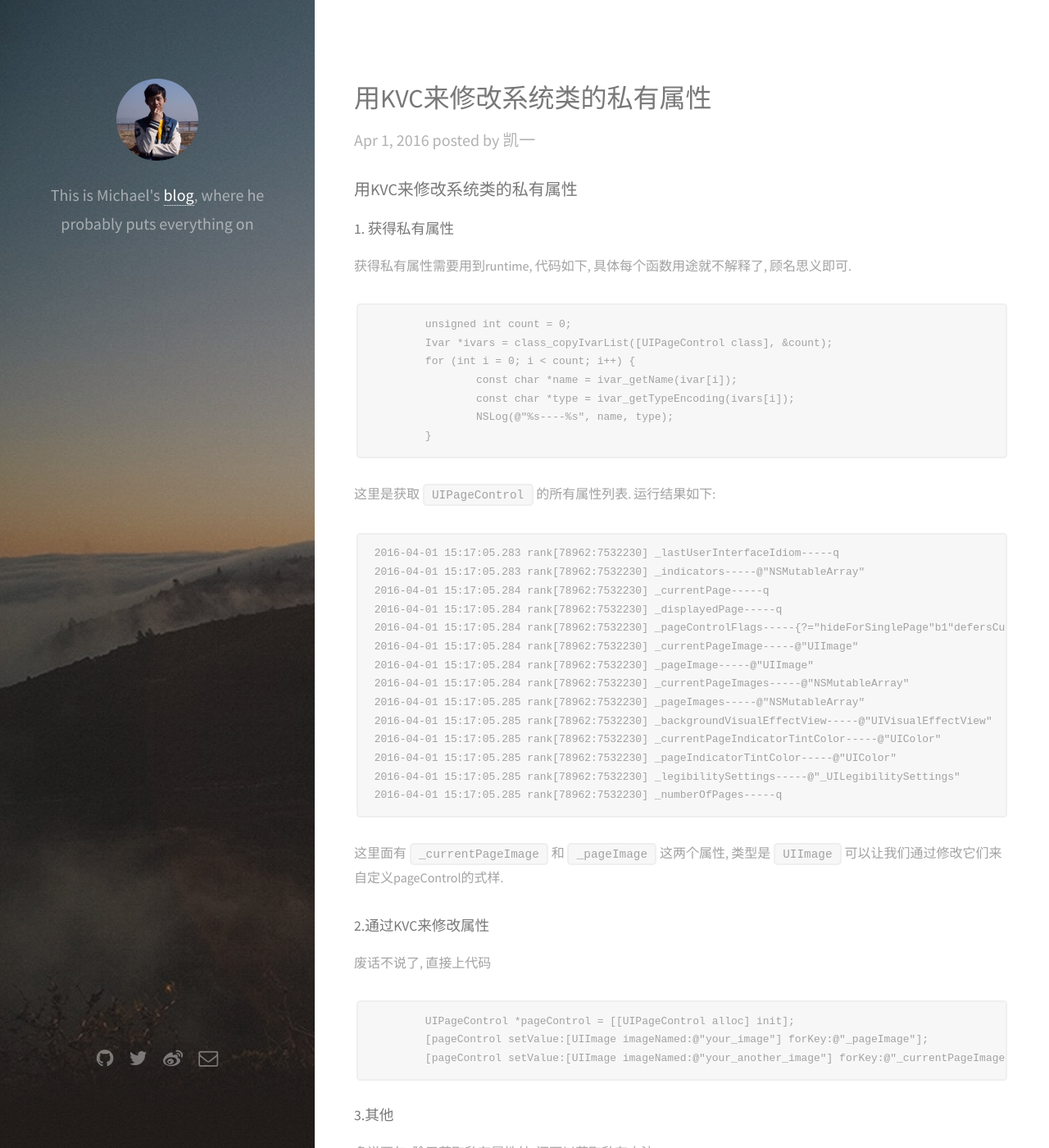
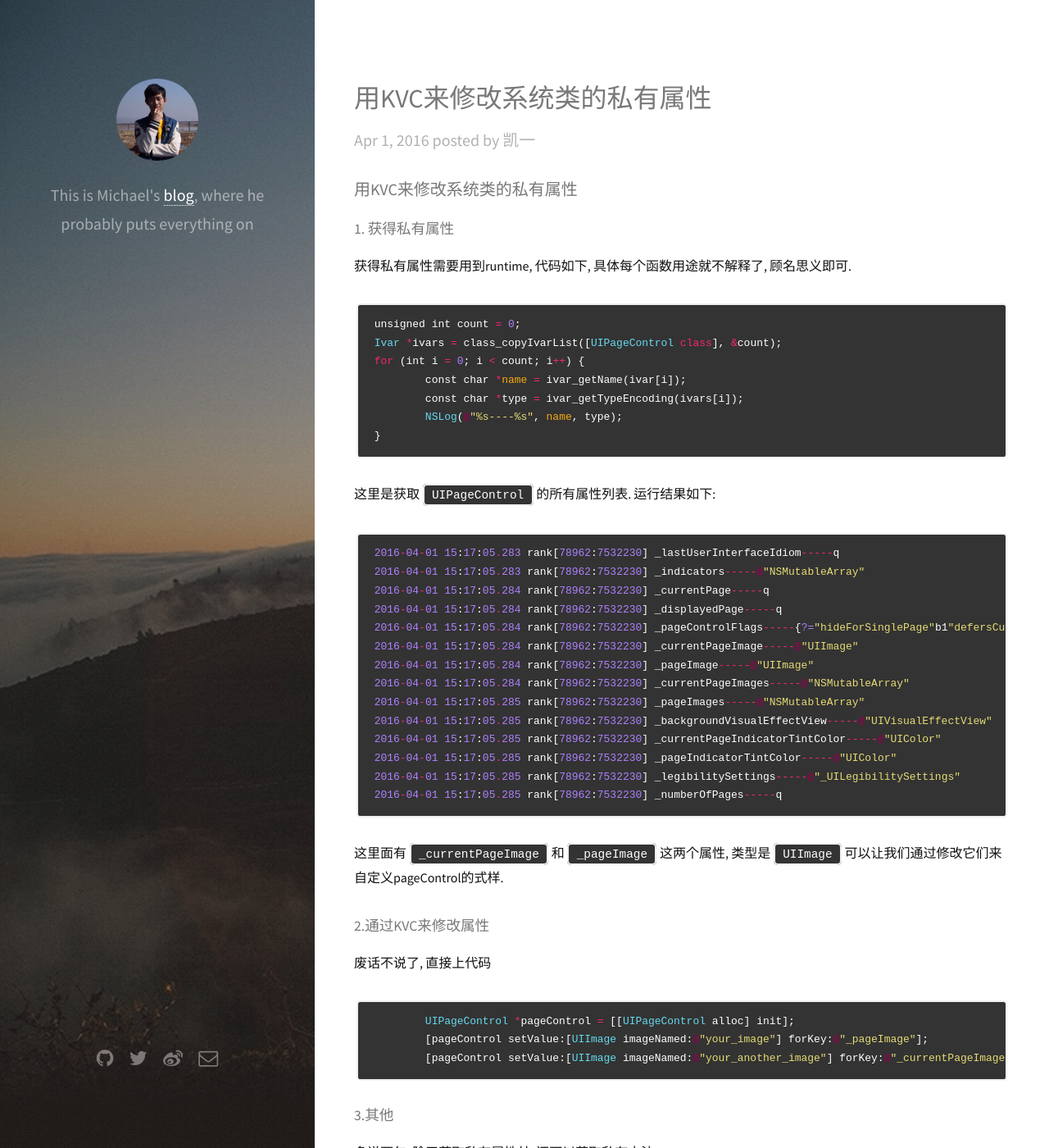
Before and after one commit to liukaiyi54/liukaiyi54.github.io, a Jekyll site: the page built from _posts/2016-04-01-KVC&Runtime.md, in a window 1280 px wide and 1400 px high. Shown: the whole window at 82% size. Built offline with Jekyll 4.4.1, drawn with Linux system fonts in a browser that asks for light colours; some of the changed text lies outside the part shown.

Commit message:
修改代码高亮风格

````diff
--- a/_config.yml
+++ b/_config.yml
@@ -23,4 +23,9 @@ weibo_username: 	  liukaiyi54
 # dribbble_username:    example  # Replace this with your Dribbble username
 
 # Build settings
+safe: true
+
 markdown: kramdown
+kramdown:
+  input: GFM
+  highligher: rouge
--- a/_layouts/post.html
+++ b/_layouts/post.html
@@ -4,6 +4,7 @@ layout: default
 <div id="main">
     <article>
         <header class="major">
+        <link rel="stylesheet" href="/css/rouge.css" />
             <h2 class="post-title">{{ page.title }}</h2>
                 <p class="post-meta">{{ page.date | date: "%b %-d, %Y" }}{% if page.author %} posted by {{ page.author }}{% endif %}{% if page.meta %} • {{ page.meta }}{% endif %}</p>
         </header>
--- a/_posts/2016-04-01-KVC&Runtime.md
+++ b/_posts/2016-04-01-KVC&Runtime.md
@@ -11,18 +11,23 @@ categories: iOS
 
 获得私有属性需要用到runtime, 代码如下, 具体每个函数用途就不解释了, 顾名思义即可.
 
-```
-	unsigned int count = 0;
-	Ivar *ivars = class_copyIvarList([UIPageControl class], &count);
-	for (int i = 0; i < count; i++) {
-		const char *name = ivar_getName(ivar[i]);
-		const char *type = ivar_getTypeEncoding(ivars[i]);
-		NSLog(@"%s----%s", name, type);
-	}
-```
+
+{% highlight ruby %}
+
+unsigned int count = 0;
+Ivar *ivars = class_copyIvarList([UIPageControl class], &count);
+for (int i = 0; i < count; i++) {
+	const char *name = ivar_getName(ivar[i]);
+	const char *type = ivar_getTypeEncoding(ivars[i]);
+	NSLog(@"%s----%s", name, type);
+}
+
+{% endhighlight %}
+
 这里是获取`UIPageControl`的所有属性列表. 运行结果如下:
 
-```
+{% highlight ruby %}
+
 2016-04-01 15:17:05.283 rank[78962:7532230] _lastUserInterfaceIdiom-----q
 2016-04-01 15:17:05.283 rank[78962:7532230] _indicators-----@"NSMutableArray"
 2016-04-01 15:17:05.284 rank[78962:7532230] _currentPage-----q
@@ -37,7 +42,8 @@ categories: iOS
 2016-04-01 15:17:05.285 rank[78962:7532230] _pageIndicatorTintColor-----@"UIColor"
 2016-04-01 15:17:05.285 rank[78962:7532230] _legibilitySettings-----@"_UILegibilitySettings"
 2016-04-01 15:17:05.285 rank[78962:7532230] _numberOfPages-----q
-```
+
+{% endhighlight %}
 
 这里面有`_currentPageImage`和`_pageImage`这两个属性, 类型是`UIImage`可以让我们通过修改它们来自定义pageControl的式样.
 
@@ -45,17 +51,19 @@ categories: iOS
 
 废话不说了, 直接上代码
 
-```
+{% highlight ruby %}
+
 	UIPageControl *pageControl = [[UIPageControl alloc] init];
 	[pageControl setValue:[UIImage imageNamed:@"your_image"] forKey:@"_pageImage"];
 	[pageControl setValue:[UIImage imageNamed:@"your_another_image"] forKey:@"_currentPageImage"];
-```
+
+{% endhighlight %}
 
 #### 3.其他
 
 多说两句. 除了获取私有属性外, 还可以获取私有方法.
 
-```
+{% highlight ruby %}
 	unsigned int count = 0;
 	Method *memberFuncs = class_copyMethodList([UIPageControl class], &count);
 
@@ -64,21 +72,23 @@ categories: iOS
 		const char *name = sel_getName(method_name);
 		NSLog(@"%s", name);
 	}
-```
+{% endhighlight %}
+
 > Method: typedef struct objc_method *Method; <br>
  Method是runtime中定义的一个宏, 关于runtime的这些基础知识, 完了再做一次整理吧.
 
 利用这个函数, 可以添加方法. 效果和用Category一样.
 
-```
+{% highlight ruby %}
 BOOL class_addMethod(Class cls, SEL name, IMP imp, const char *types)
-```
+{% endhighlight %}
+
 其中
 
  `cls`:你要给哪个类添加方法
 
  `name`:你要添加的方法叫什么
 
- `imp`:你要添加的方法的实现叫什么, 这个方法必须至少有`self`和`_cmd`两个参数
+ `imp`:你要添加的方法的实现叫什么, 这个方法必须至少有**self**和**_cmd**两个参数
 
- `types`: 一个字符数组, 用来描述方法参数的类型. 因为这个方法至少有`self`和`_cmd`两个参数, 所以第二个和第三个字符必须是"@:". 第一个字符是返回值得类型. 具体参考[Type Encodings](https://developer.apple.com/library/ios/documentation/Cocoa/Conceptual/ObjCRuntimeGuide/Articles/ocrtTypeEncodings.html)
+ `types`: 一个字符数组, 用来描述方法参数的类型. 因为这个方法至少有**self**和**_cmd**两个参数, 所以第二个和第三个字符必须是 **@:** . 第一个字符是返回值得类型. 具体参考[Type Encodings](https://developer.apple.com/library/ios/documentation/Cocoa/Conceptual/ObjCRuntimeGuide/Articles/ocrtTypeEncodings.html)
--- /dev/null
+++ b/css/rouge.css
@@ -0,0 +1,187 @@
+.highlight table td { padding: 5px; }
+.highlight table pre { margin: 0; }
+.highlight .gh {
+  color: #999999;
+}
+.highlight .sr {
+  color: #f6aa11;
+}
+.highlight .go {
+  color: #888888;
+}
+.highlight .gp {
+  color: #555555;
+}
+.highlight .gs {
+}
+.highlight .gu {
+  color: #aaaaaa;
+}
+.highlight .nb {
+  color: #f6aa11;
+}
+.highlight .cm {
+  color: #75715e;
+}
+.highlight .cp {
+  color: #75715e;
+}
+.highlight .c1 {
+  color: #75715e;
+}
+.highlight .cs {
+  color: #75715e;
+}
+.highlight .c, .highlight .cd {
+  color: #75715e;
+}
+.highlight .err {
+  color: #960050;
+}
+.highlight .gr {
+  color: #960050;
+}
+.highlight .gt {
+  color: #960050;
+}
+.highlight .gd {
+  color: #49483e;
+}
+.highlight .gi {
+  color: #49483e;
+}
+.highlight .ge {
+  color: #49483e;
+}
+.highlight .kc {
+  color: #66d9ef;
+}
+.highlight .kd {
+  color: #66d9ef;
+}
+.highlight .kr {
+  color: #66d9ef;
+}
+.highlight .no {
+  color: #66d9ef;
+}
+.highlight .kt {
+  color: #66d9ef;
+}
+.highlight .mf {
+  color: #ae81ff;
+}
+.highlight .mh {
+  color: #ae81ff;
+}
+.highlight .il {
+  color: #ae81ff;
+}
+.highlight .mi {
+  color: #ae81ff;
+}
+.highlight .mo {
+  color: #ae81ff;
+}
+.highlight .m, .highlight .mb, .highlight .mx {
+  color: #ae81ff;
+}
+.highlight .sc {
+  color: #ae81ff;
+}
+.highlight .se {
+  color: #ae81ff;
+}
+.highlight .ss {
+  color: #ae81ff;
+}
+.highlight .sd {
+  color: #e6db74;
+}
+.highlight .s2 {
+  color: #e6db74;
+}
+.highlight .sb {
+  color: #e6db74;
+}
+.highlight .sh {
+  color: #e6db74;
+}
+.highlight .si {
+  color: #e6db74;
+}
+.highlight .sx {
+  color: #e6db74;
+}
+.highlight .s1 {
+  color: #e6db74;
+}
+.highlight .s {
+  color: #e6db74;
+}
+.highlight .na {
+  color: #a6e22e;
+}
+.highlight .nc {
+  color: #a6e22e;
+}
+.highlight .nd {
+  color: #a6e22e;
+}
+.highlight .ne {
+  color: #a6e22e;
+}
+.highlight .nf {
+  color: #a6e22e;
+}
+.highlight .vc {
+  color: #ffffff;
+}
+.highlight .nn {
+  color: #ffffff;
+}
+.highlight .nl {
+  color: #ffffff;
+}
+.highlight .ni {
+  color: #ffffff;
+}
+.highlight .bp {
+  color: #ffffff;
+}
+.highlight .vg {
+  color: #ffffff;
+}
+.highlight .vi {
+  color: #ffffff;
+}
+.highlight .nv {
+  color: #ffffff;
+}
+.highlight .w {
+  color: #ffffff;
+}
+.highlight {
+  color: #ffffff;
+}
+.highlight .n, .highlight .py, .highlight .nx {
+  color: #ffffff;
+}
+.highlight .ow {
+  color: #f92672;
+}
+.highlight .nt {
+  color: #f92672;
+}
+.highlight .k, .highlight .kv {
+  color: #f92672;
+}
+.highlight .kn {
+  color: #f92672;
+}
+.highlight .kp {
+  color: #f92672;
+}
+.highlight .o {
+  color: #f92672;
+}
--- a/css/style.css
+++ b/css/style.css
@@ -27,7 +27,7 @@
 		}
 
 	body, input, select, textarea {
-		color: #a2a2a2;
+		color: #111;
 		font-family: "Source Sans Pro", Helvetica, sans-serif;
 		font-size: 16pt;
 		font-weight: 400;
@@ -136,7 +136,8 @@
 	}
 
 	code {
-		background: #f7f7f7;
+		background: #333;
+		color: #fff;
 		border-radius: 0.35em;
 		border: solid 2px #efefef;
 		font-family: "Courier New", monospace;
````
Also changed, not shown: 5 other files.
